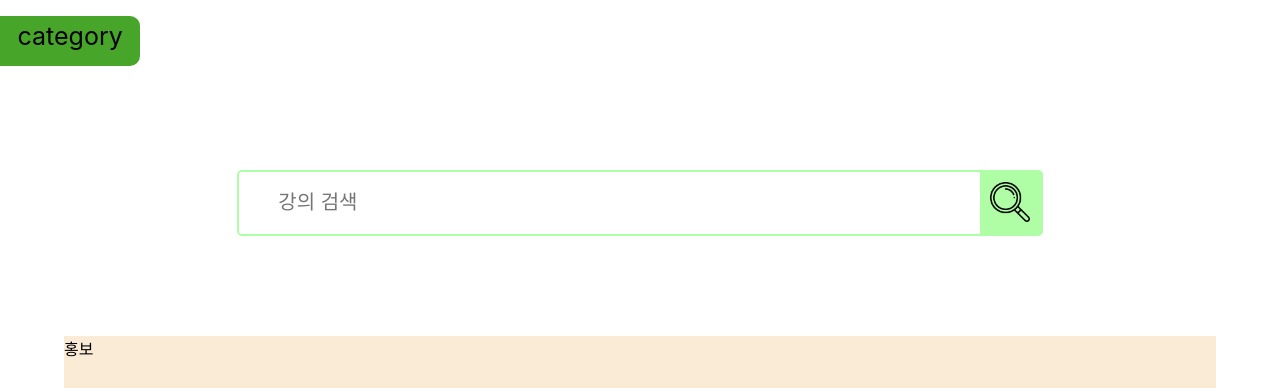
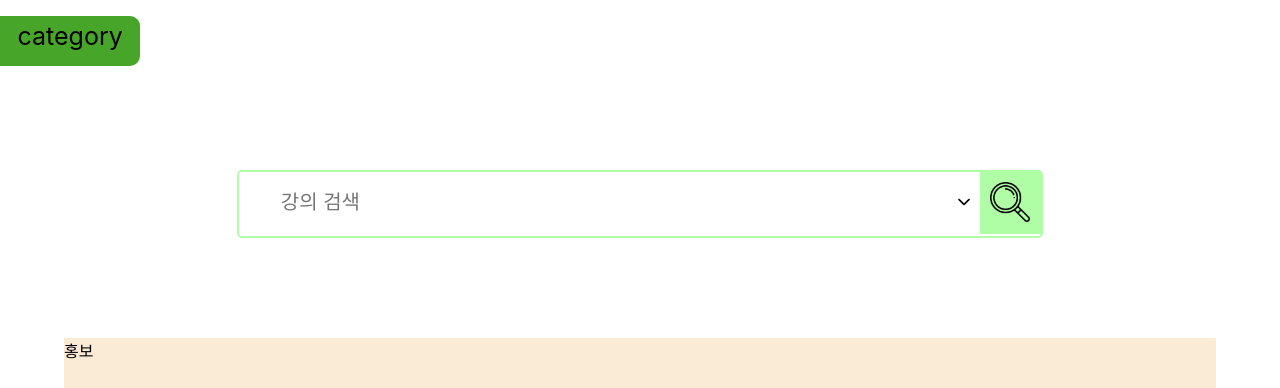
Before and after one commit to JeongbinPark/Test_TechOnKnowledge, a React (Create React App) app in the folder frontend/: page / in a window 1280 px wide. Shown: the part 234-622 px from the top of the page. Built offline with nearby package versions, Linux system fonts and the light colour scheme.

Commit message:
Fixed HomeSearch added detail icon

```diff
--- a/frontend/src/components/views/HomePage/HomePage.scss
+++ b/frontend/src/components/views/HomePage/HomePage.scss
@@ -1,24 +1,45 @@
 #HomeSearch {
-  text-align: center;
   padding: 100px 0;
+
+  form {
+    text-align: center;
+    width: 70%;
+    margin-left: auto;
+    margin-right: auto;
+    width: 70%;
+  }
   #searchBar {
     display: inline-block;
     border: 2px solid #affda5;
-    width: 70%;
+    width: 100%;
     border-radius: 5px;
     #searchInputBox {
       display: inline-block;
-      width: calc(100% - 62px);
+      width: calc(100% - 92px);
       height: 60px;
       > input {
         margin-left: 5%;
         border-width: 0;
-        display: inline-block;
+        display: block;
+        float: left;
         outline: none;
         font-size: 20px;
         height: 50px;
-        width: 95%;
+        width: 85%;
         height: 100%;
+      }
+    }
+    #detailBox {
+      display: inline-block;
+      vertical-align: top;
+      margin-top: 20px;
+      #icon_detail {
+        display: inline-block;
+        width: 22px;
+        height: 22px;
+        background-image: url(../../../images/iconDetail.png);
+        background-size: 20px 20px;
+        background-repeat: no-repeat;
       }
     }
     button {
@@ -38,14 +59,12 @@
         background-repeat: no-repeat;
       }
     }
-    #searchDetail {
-      width: 100%;
-      height: 200px;
-      background-color: #affda5;
-    }
+  }
+  #searchDetail {
+    height: 200px;
+    background-color: #dfffdb;
   }
 }
-
 #advertisement {
   background-color: antiquewhite;
   height: 400px;
--- a/frontend/src/components/views/HomePage/HomeSearch.js
+++ b/frontend/src/components/views/HomePage/HomeSearch.js
@@ -6,10 +6,11 @@ const HomeSearch = () => {
 
   const onSubmit = (e) => {
     e.preventDefault();
-    //임시
-    setOpenDetail(true);
   }
 
+  const showDetailSearch = () => {
+    setOpenDetail(!openDetail);
+  }
   const onInputChange = (e) => {
     setInputValue(e.target.value);
   }
@@ -21,12 +22,13 @@ const HomeSearch = () => {
         <div id="searchInputBox">
          <input type="text" onChange={onInputChange} value={inputValue} placeholder="강의 검색" />
         </div>
+        <div id="detailBox" onClick={showDetailSearch}><span id="icon_detail"></span></div>
         <button><span id="icon_search"></span></button>
-        {openDetail &&
+      </div>
+      {openDetail &&
           <div id="searchDetail">
 
           </div>}
-      </div>
       </form>
     </div>
   )
```
Also changed, not shown: frontend/src/images/iconDetail.png (added).
